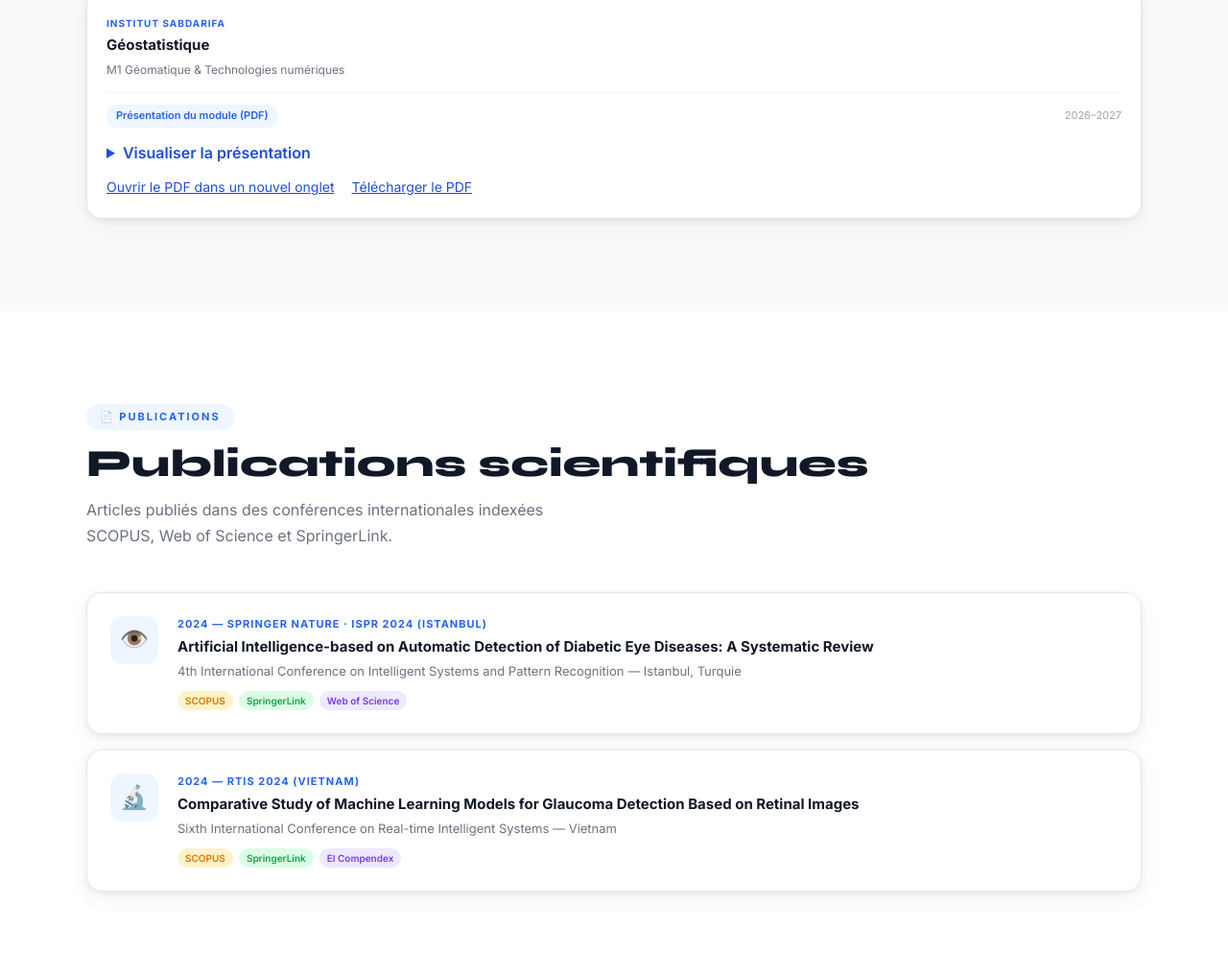
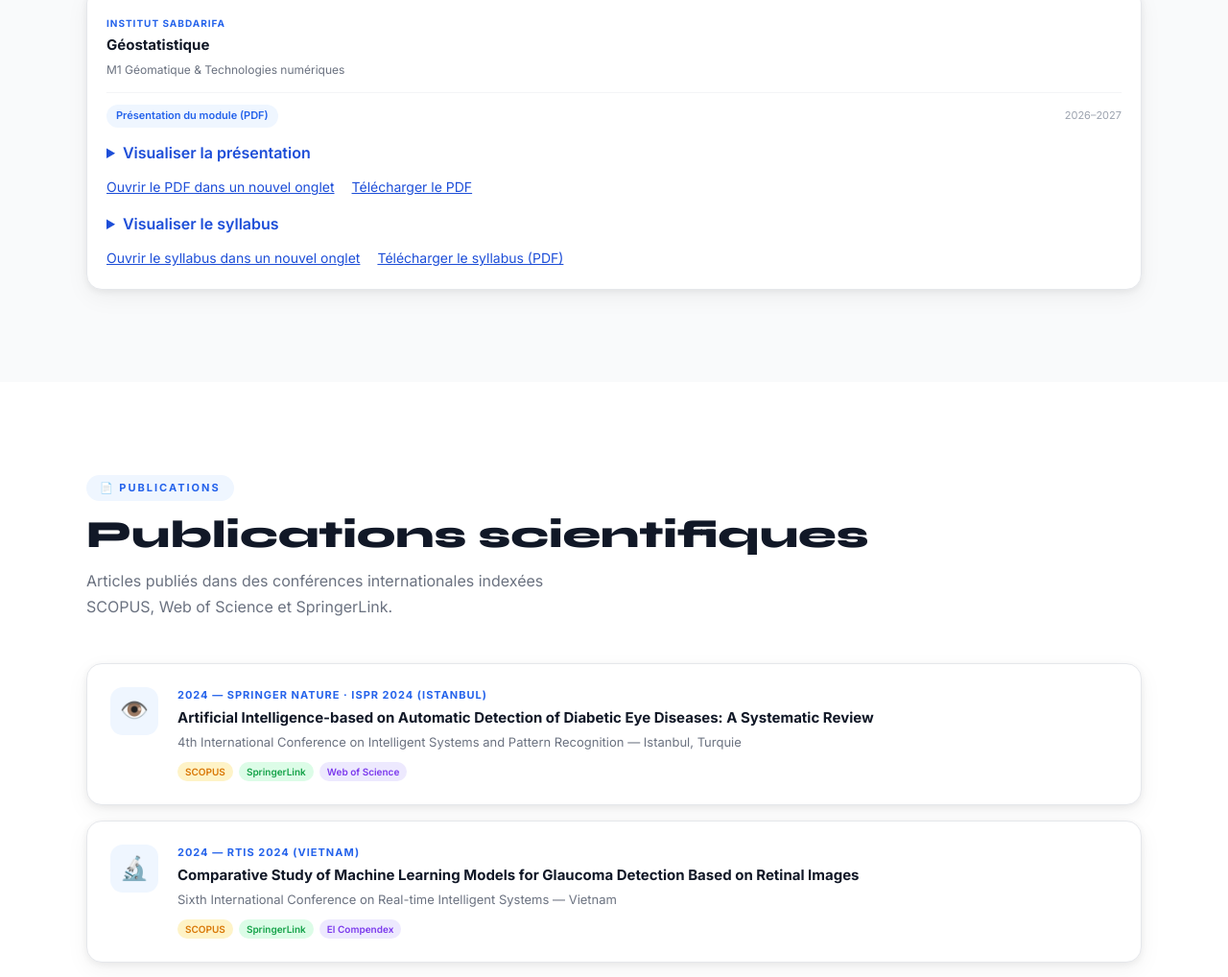
Before and after one commit to Amezo/my-portfolio, a plain HTML site: page index.html in a window 1280 px wide. Shown: the part 3315-4333 px from the top of the page at 96% size. Drawn offline with Linux system fonts and the light colour scheme.

Commit message:
Ajouter le syllabus de géostatistique au portfolio

```diff
--- a/index.html
+++ b/index.html
@@ -430,6 +430,14 @@ footer::before{content:'';position:absolute;top:0;left:0;right:0;height:3px;back
             <a href="cours/presentation-geostatistique.pdf" target="_blank" rel="noopener">Ouvrir le PDF dans un nouvel onglet</a>
             <a href="cours/presentation-geostatistique.pdf" download>Télécharger le PDF</a>
           </div>
+          <details class="course-preview">
+            <summary>Visualiser le syllabus</summary>
+            <iframe title="Syllabus du module de géostatistique" src="cours/syllabus-geostatistique.pdf" loading="lazy"></iframe>
+          </details>
+          <div class="course-links">
+            <a href="cours/syllabus-geostatistique.pdf" target="_blank" rel="noopener">Ouvrir le syllabus dans un nouvel onglet</a>
+            <a href="cours/syllabus-geostatistique.pdf" download>Télécharger le syllabus (PDF)</a>
+          </div>
         </div>
       </div>
     </div>
```
Also changed, not shown: 1 other file.
